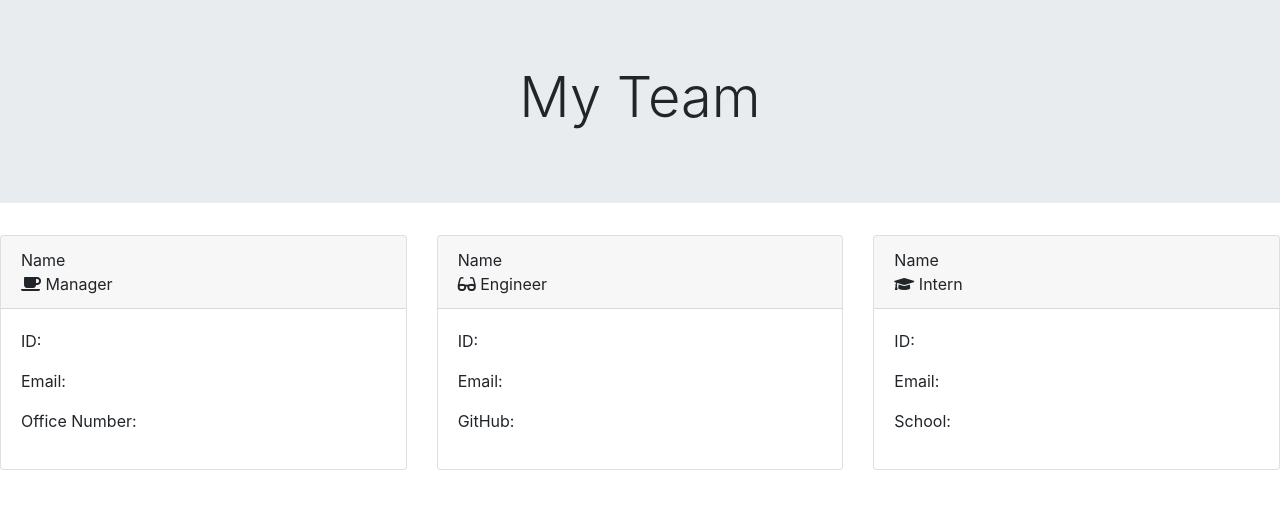
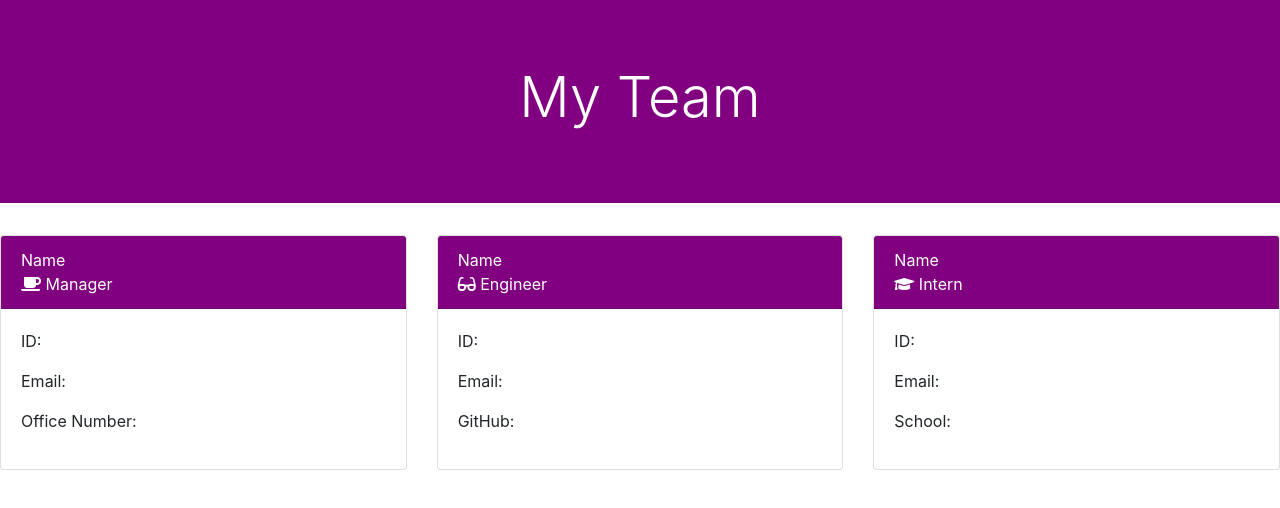
Before and after one commit to jasminekay505/Team-Profile-Generator, a website: page src/main.html in a window 1280 px wide. Drawn offline with nearby package versions, Linux system fonts and the light colour scheme.

Commit message:
Adding a bit of personal styling

```diff
--- a/src/main.html
+++ b/src/main.html
@@ -10,7 +10,8 @@
         integrity="sha384-B0vP5xmATw1+K9KRQjQERJvTumQW0nPEzvF6L/Z6nronJ3oUOFUFpCjEUQouq2+l" crossorigin="anonymous">
     <!-- Link to fontawesome -->
     <link rel="stylesheet" href="https://cdnjs.cloudflare.com/ajax/libs/font-awesome/5.15.2/css/all.min.css">
-
+    <!-- Link to stylesheet -->
+    <link rel = "stylesheet" href = "style.css">
     <title>Team Profile</title>
 </head>
 
--- /dev/null
+++ b/src/style.css
@@ -0,0 +1,9 @@
+.jumbotron {
+    background-color: purple;
+    color: white;
+}
+
+.card-header {
+    background-color: purple;
+    color: white;
+}
```
